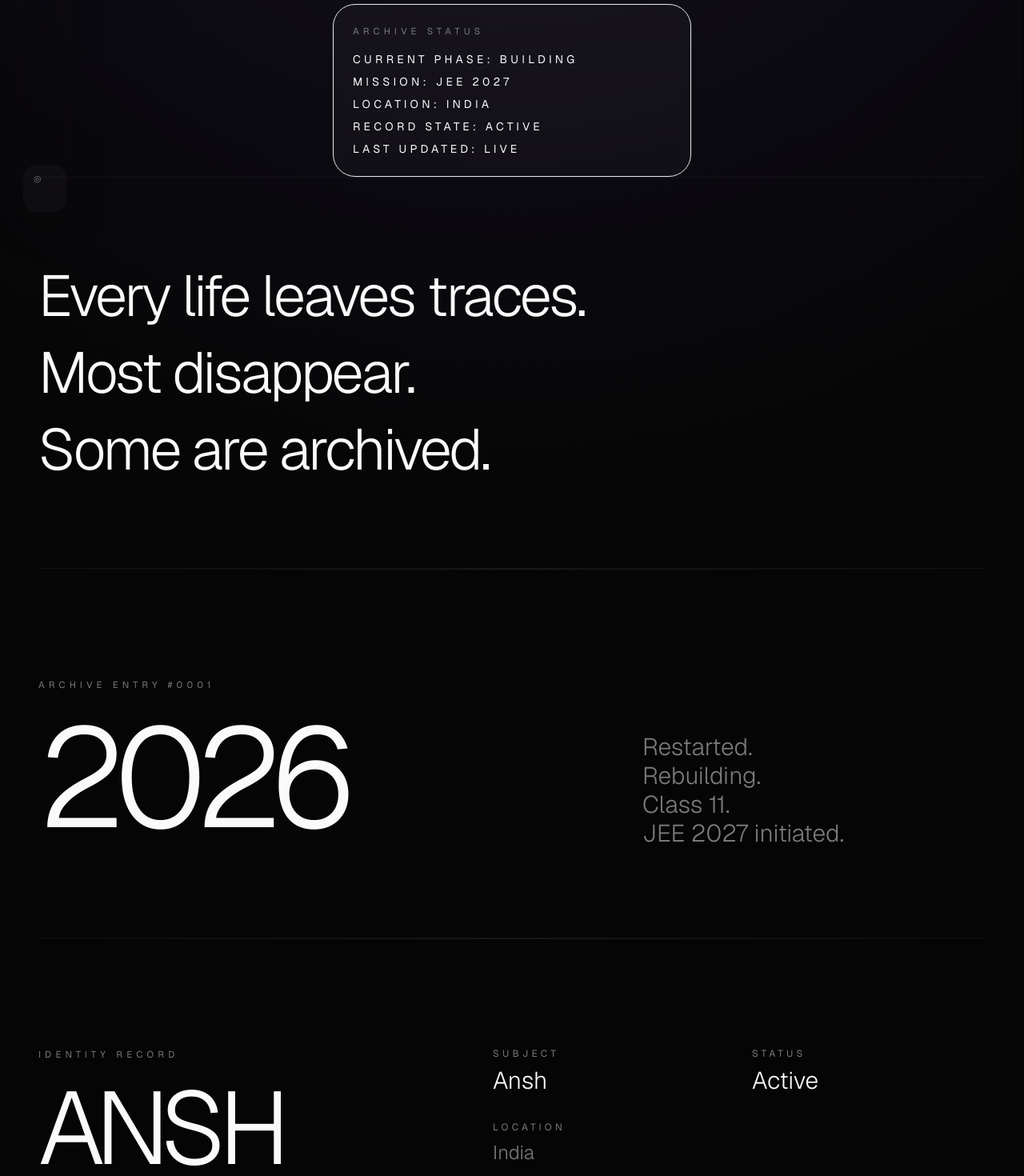
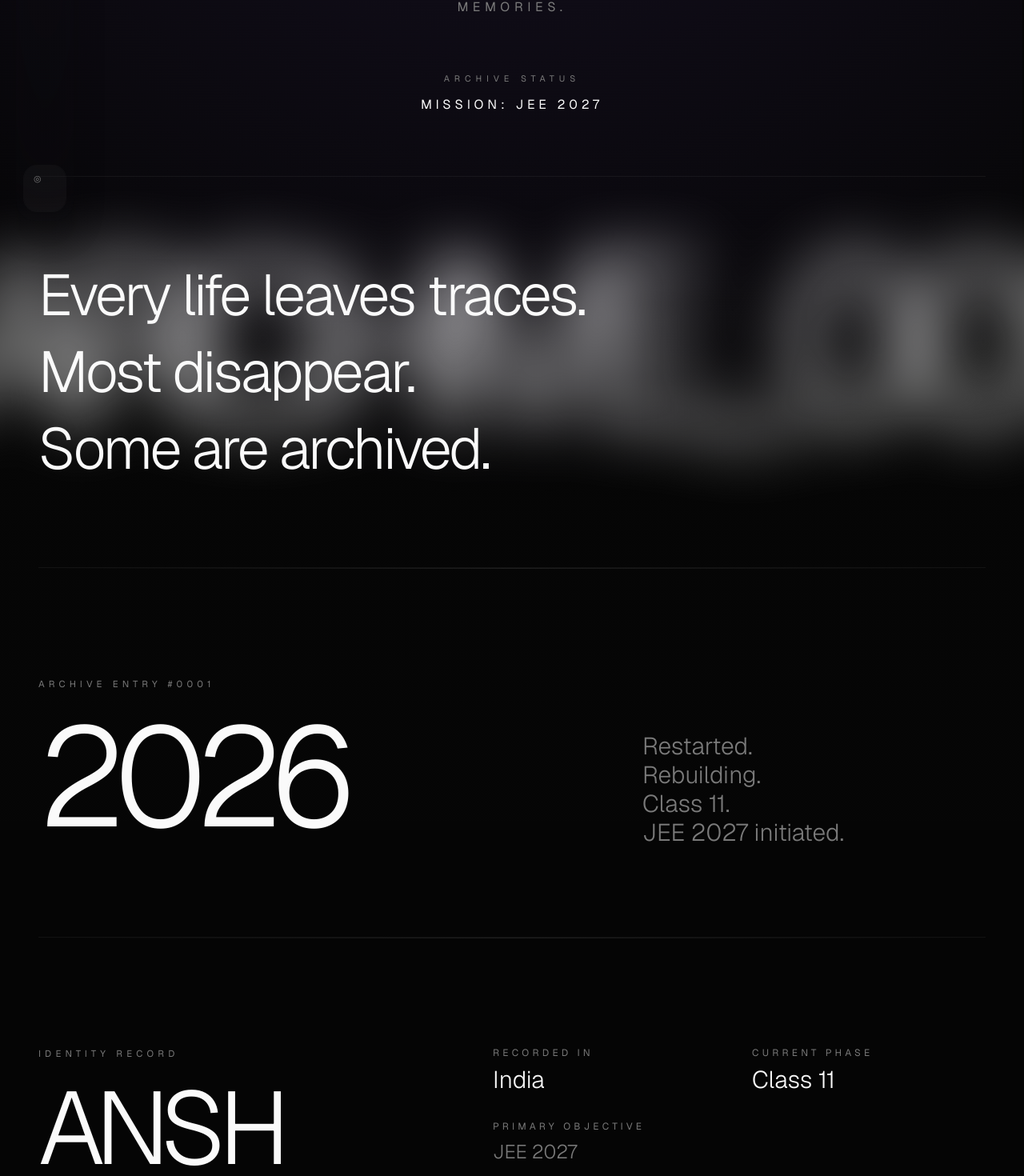
Before and after one commit to h4x-ansh/hisarchives, a Next.js app: page / in a window 1280 px wide. Shown: the part 504-1974 px from the top of the page at 80% size. Built offline with nearby package versions, Linux system fonts and the light colour scheme.

Commit message:
Refine homepage archive feed

```diff
--- a/components/homepage.tsx
+++ b/components/homepage.tsx
@@ -1,10 +1,10 @@
 "use client";
 
 import type { ReactNode } from "react";
-import { useEffect } from "react";
+import { useEffect, useState } from "react";
 import Link from "next/link";
 import Lenis from "lenis";
-import { motion, useReducedMotion } from "framer-motion";
+import { AnimatePresence, motion, useReducedMotion } from "framer-motion";
 import { SiteHeader } from "@/components/site-header";
 
 const storyLines = ["Every life leaves traces.", "Most disappear.", "Some are archived."];
@@ -34,13 +34,6 @@ const statusLines = [
   "Location: India",
   "Record State: Active",
   "Last Updated: Live",
-] as const;
-
-const archiveFragments = [
-  "/record-placeholder.svg",
-  "/record-placeholder.svg",
-  "/record-placeholder.svg",
-  "/record-placeholder.svg",
 ] as const;
 
 function Section({
@@ -86,6 +79,7 @@ function ObjectiveCard({
     >
       <div className="absolute inset-0 bg-[linear-gradient(135deg,rgba(255,255,255,0.03),transparent_45%,rgba(139,92,246,0.08))] opacity-0 transition-opacity duration-500 group-hover:opacity-100" />
       <div className="absolute inset-0 bg-[radial-gradient(circle_at_top,rgba(255,255,255,0.06),transparent_35%)] opacity-0 transition-opacity duration-500 group-hover:opacity-100" />
+      <p className="absolute right-5 top-5 text-[0.62rem] uppercase tracking-[0.4em] text-muted">REC-{String(index).padStart(2, "0")}</p>
       <div className="relative space-y-4">
         <p className="text-sm uppercase tracking-[0.35em] text-muted">
           ACTIVE OBJECTIVE #{String(index).padStart(2, "0")}
@@ -99,6 +93,7 @@ function ObjectiveCard({
 
 export function Homepage() {
   const reduceMotion = useReducedMotion();
+  const [statusIndex, setStatusIndex] = useState(0);
 
   useEffect(() => {
     if (reduceMotion) {
@@ -126,6 +121,18 @@ export function Homepage() {
     };
   }, [reduceMotion]);
 
+  useEffect(() => {
+    if (reduceMotion) {
+      return;
+    }
+
+    const interval = window.setInterval(() => {
+      setStatusIndex((current) => (current + 1) % statusLines.length);
+    }, 3200);
+
+    return () => window.clearInterval(interval);
+  }, [reduceMotion]);
+
   return (
     <main className="relative isolate overflow-hidden bg-bg text-text">
       <motion.div
@@ -146,6 +153,16 @@ export function Homepage() {
         <SiteHeader activePath="/" timestamp="last updated 05 jun 2026" />
 
         <section className="flex min-h-[calc(100vh-6rem)] flex-col items-center justify-center text-center">
+          <motion.div
+            aria-hidden
+            initial={reduceMotion ? false : { opacity: 0 }}
+            animate={reduceMotion ? undefined : { opacity: 1 }}
+            transition={{ duration: 1.4, ease: "easeOut" }}
+            className="pointer-events-none absolute left-1/2 top-[22%] -z-10 -translate-x-1/2 select-none text-[clamp(8rem,22vw,18rem)] font-light tracking-[-0.12em] text-text/20 blur-2xl opacity-[0.02]"
+          >
+            ARCHIVE_001
+          </motion.div>
+
           <motion.div
             initial={reduceMotion ? false : { opacity: 0, y: 24 }}
             animate={reduceMotion ? undefined : { opacity: 1, y: 0 }}
@@ -169,27 +186,21 @@ export function Homepage() {
             </p>
           </motion.div>
 
-          <motion.div
-            initial={reduceMotion ? false : { opacity: 0, y: 12 }}
-            animate={reduceMotion ? undefined : { opacity: 1, y: 0 }}
-            transition={{ duration: 0.8, delay: 0.2, ease: [0.22, 1, 0.36, 1] }}
-            className="mt-8 w-full max-w-sm rounded-[1.75rem] border border-white/8 bg-white/[0.03] p-5 text-left shadow-[0_0_0_1px_rgba(255,255,255,0.03)] backdrop-blur-sm sm:mt-10 sm:max-w-md sm:p-6"
-          >
-            <p className="text-[0.72rem] uppercase tracking-[0.45em] text-muted">Archive Status</p>
-            <div className="mt-4 space-y-2">
-              {statusLines.map((line, index) => (
-                <motion.p
-                  key={line}
-                  initial={reduceMotion ? false : { opacity: 0 }}
-                  animate={reduceMotion ? undefined : { opacity: 1 }}
-                  transition={{ duration: 0.45, delay: index * 0.18 }}
-                  className="text-sm uppercase tracking-[0.3em] text-text/90"
-                >
-                  {line}
-                </motion.p>
-              ))}
-            </div>
-          </motion.div>
+          <div className="mt-10 flex min-h-[6rem] w-full max-w-md flex-col items-center justify-center gap-3 text-center sm:mt-12">
+            <p className="text-[0.68rem] uppercase tracking-[0.55em] text-muted">Archive Status</p>
+            <AnimatePresence mode="wait">
+              <motion.p
+                key={statusLines[statusIndex]}
+                initial={reduceMotion ? false : { opacity: 0, y: 10 }}
+                animate={reduceMotion ? undefined : { opacity: 1, y: 0 }}
+                exit={reduceMotion ? undefined : { opacity: 0, y: -10 }}
+                transition={{ duration: 0.45, ease: [0.22, 1, 0.36, 1] }}
+                className="text-sm uppercase tracking-[0.3em] text-text/90 sm:text-base"
+              >
+                {statusLines[statusIndex]}
+              </motion.p>
+            </AnimatePresence>
+          </div>
         </section>
 
         <Section className="border-t border-white/5">
@@ -234,30 +245,28 @@ export function Homepage() {
           <div aria-hidden className="absolute inset-x-0 top-0 h-px bg-gradient-to-r from-transparent via-white/10 to-transparent" />
           <div className="grid gap-8 lg:grid-cols-[0.9fr_1.1fr] lg:gap-16">
             <div className="space-y-5">
-              <p className="text-[0.72rem] uppercase tracking-[0.45em] text-muted">
-                Identity record
-              </p>
+              <p className="text-[0.72rem] uppercase tracking-[0.45em] text-muted">Identity record</p>
               <h2 className="text-[clamp(4rem,10vw,8rem)] font-light leading-none tracking-[-0.08em]">
                 ANSH
               </h2>
             </div>
             <div className="grid gap-8 sm:grid-cols-2">
               <div className="space-y-2">
-                <p className="text-xs uppercase tracking-[0.35em] text-muted">Subject</p>
-                <p className="text-3xl font-light">Ansh</p>
+                <p className="text-xs uppercase tracking-[0.35em] text-muted">Recorded in</p>
+                <p className="text-3xl font-light">India</p>
               </div>
               <div className="space-y-2">
-                <p className="text-xs uppercase tracking-[0.35em] text-muted">Status</p>
-                <p className="text-3xl font-light">Active</p>
+                <p className="text-xs uppercase tracking-[0.35em] text-muted">Current phase</p>
+                <p className="text-3xl font-light">Class 11</p>
               </div>
               <div className="space-y-2">
-                <p className="text-xs uppercase tracking-[0.35em] text-muted">Location</p>
-                <p className="text-xl font-light text-muted sm:text-2xl">India</p>
+                <p className="text-xs uppercase tracking-[0.35em] text-muted">Primary objective</p>
+                <p className="text-xl font-light text-muted sm:text-2xl">JEE 2027</p>
               </div>
               <div className="space-y-2 sm:col-span-2">
-                <p className="text-xs uppercase tracking-[0.35em] text-muted">Mission</p>
-                <p className="text-xl font-light text-muted sm:text-2xl">JEE 2027</p>
-                <p className="max-w-lg text-2xl font-light leading-tight text-text sm:text-3xl">
+                <p className="text-xs uppercase tracking-[0.35em] text-muted">Status</p>
+                <p className="text-xl font-light text-text sm:text-2xl">Building</p>
+                <p className="max-w-lg text-2xl font-light leading-tight text-muted sm:text-3xl">
                   Classified record in motion.
                 </p>
               </div>
@@ -288,36 +297,12 @@ export function Homepage() {
           </div>
         </Section>
 
-        <Section className="relative overflow-hidden border-t border-white/5 pb-10">
-          <div aria-hidden className="pointer-events-none absolute inset-0">
-            {archiveFragments.map((src, index) => (
-              <motion.img
-                key={`${src}-${index}`}
-                src={src}
-                alt=""
-                aria-hidden="true"
-                initial={reduceMotion ? false : { opacity: 0, y: 18 }}
-                whileInView={reduceMotion ? undefined : { opacity: 0.06, y: 0 }}
-                viewport={{ once: true, amount: 0.35 }}
-                transition={{ duration: 1.2, delay: index * 0.15, ease: [0.22, 1, 0.36, 1] }}
-                className={`absolute rounded-2xl object-cover blur-[1px] ${
-                  index === 0
-                    ? "left-[7%] top-[18%] h-28 w-20 sm:h-40 sm:w-28"
-                    : index === 1
-                      ? "right-[10%] top-[36%] h-24 w-24 sm:h-32 sm:w-32"
-                      : index === 2
-                        ? "left-[14%] bottom-[26%] h-20 w-28 sm:h-28 sm:w-40"
-                        : "right-[18%] bottom-[15%] h-28 w-20 sm:h-36 sm:w-28"
-                }`}
-                style={{ transform: `rotate(${index % 2 === 0 ? -4 : 4}deg)` }}
-              />
-            ))}
-          </div>
+        <Section className="border-t border-white/5 pb-10">
           <div className="relative flex flex-col items-start gap-6 rounded-[2rem] border border-white/8 bg-surface/70 p-8 shadow-glow backdrop-blur-sm sm:p-12 lg:flex-row lg:items-end lg:justify-between">
             <div className="space-y-4">
               <p className="text-[0.72rem] uppercase tracking-[0.45em] text-muted">Enter Archives</p>
               <h2 className="text-balance text-4xl font-light tracking-[-0.04em] sm:text-6xl">
-                Step inside the record.
+                Open the archive index.
               </h2>
             </div>
             <Link
```
